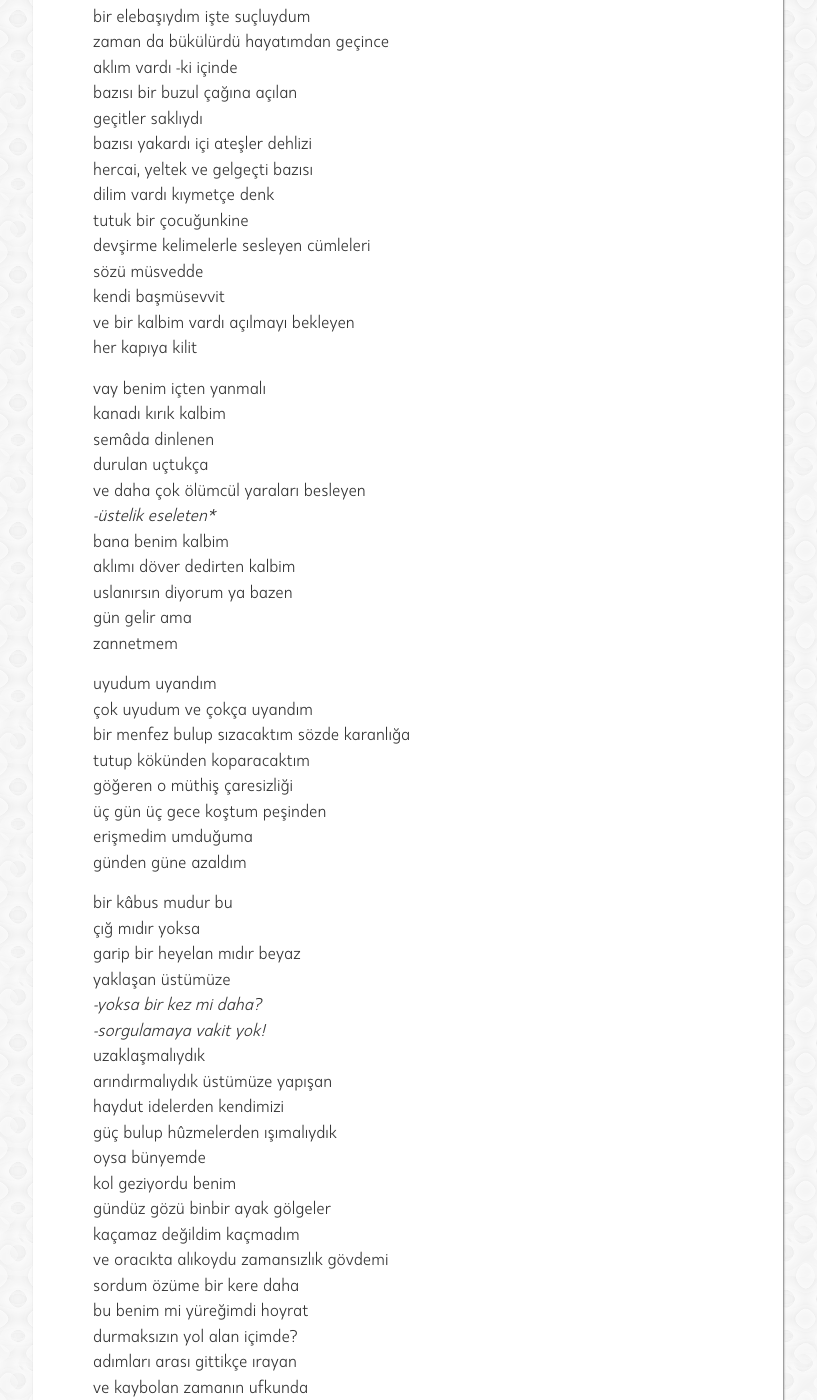
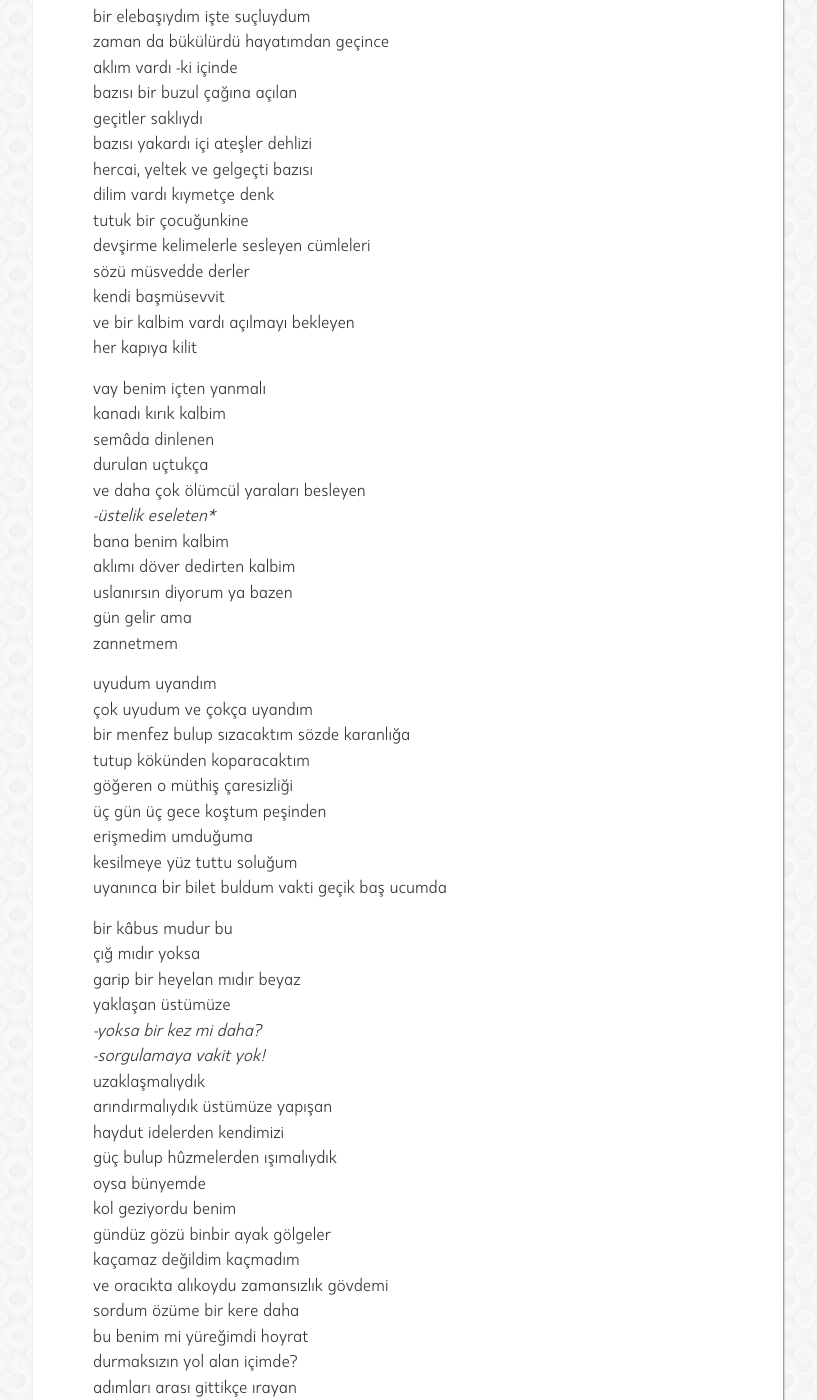
Before and after one commit to muhammedaydogdu/muhammedaydogdu.github.io, a Jekyll site: the page built from _posts/2020-02-07-cunku-kuslar-semada-dinlenir.md, in a window 1280 px wide and 1400 px high, scrolled down 487 px. Shown: the whole window, without its empty margins (232-1049 px from the left). Built offline with Jekyll 4.4.1, drawn with Linux system fonts in a browser that asks for light colours; some web fonts are replaced; some of the changed text lies outside the part shown.

Commit message:
Update 2020-02-07-cunku-kuslar-semada-dinlenir.md

```diff
--- a/_posts/2020-02-07-cunku-kuslar-semada-dinlenir.md
+++ b/_posts/2020-02-07-cunku-kuslar-semada-dinlenir.md
@@ -21,7 +21,7 @@ hercai, yeltek ve gelgeçti bazısı
 dilim vardı kıymetçe denk
 tutuk bir çocuğunkine
 devşirme kelimelerle sesleyen cümleleri
-sözü müsvedde
+sözü müsvedde derler
 kendi başmüsevvit
 ve bir kalbim vardı açılmayı bekleyen
 her kapıya kilit
@@ -45,7 +45,9 @@ tutup kökünden koparacaktım
 göğeren o müthiş çaresizliği
 üç gün üç gece koştum peşinden
 erişmedim umduğuma
-günden güne azaldım
+kesilmeye yüz tuttu soluğum
+uyanınca bir bilet buldum vakti geçik
+baş ucumda
 
 bir kâbus mudur bu
 çığ mıdır yoksa
```
Also changed, not shown: other parts of _posts/2020-02-07-cunku-kuslar-semada-dinlenir.md (+2 -2 lines).
